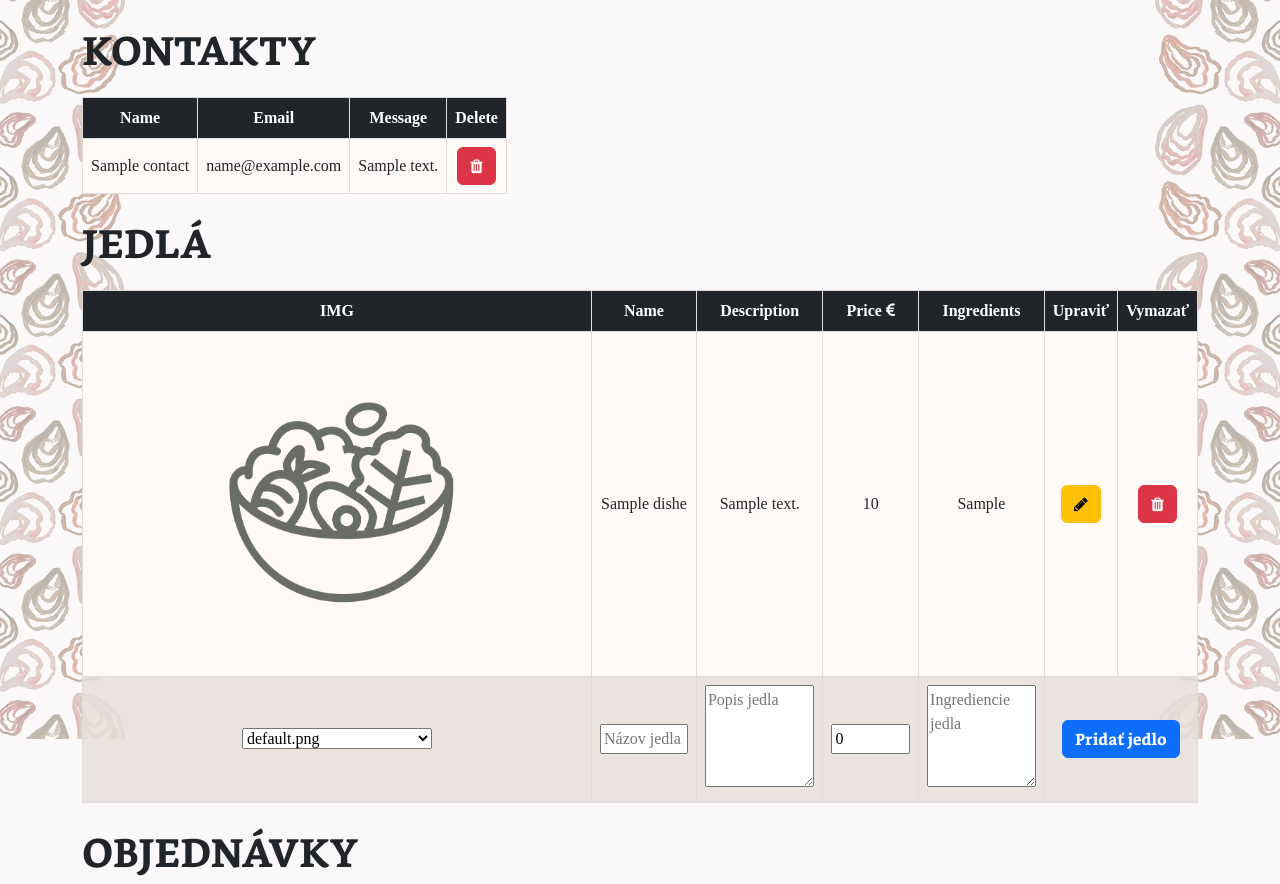
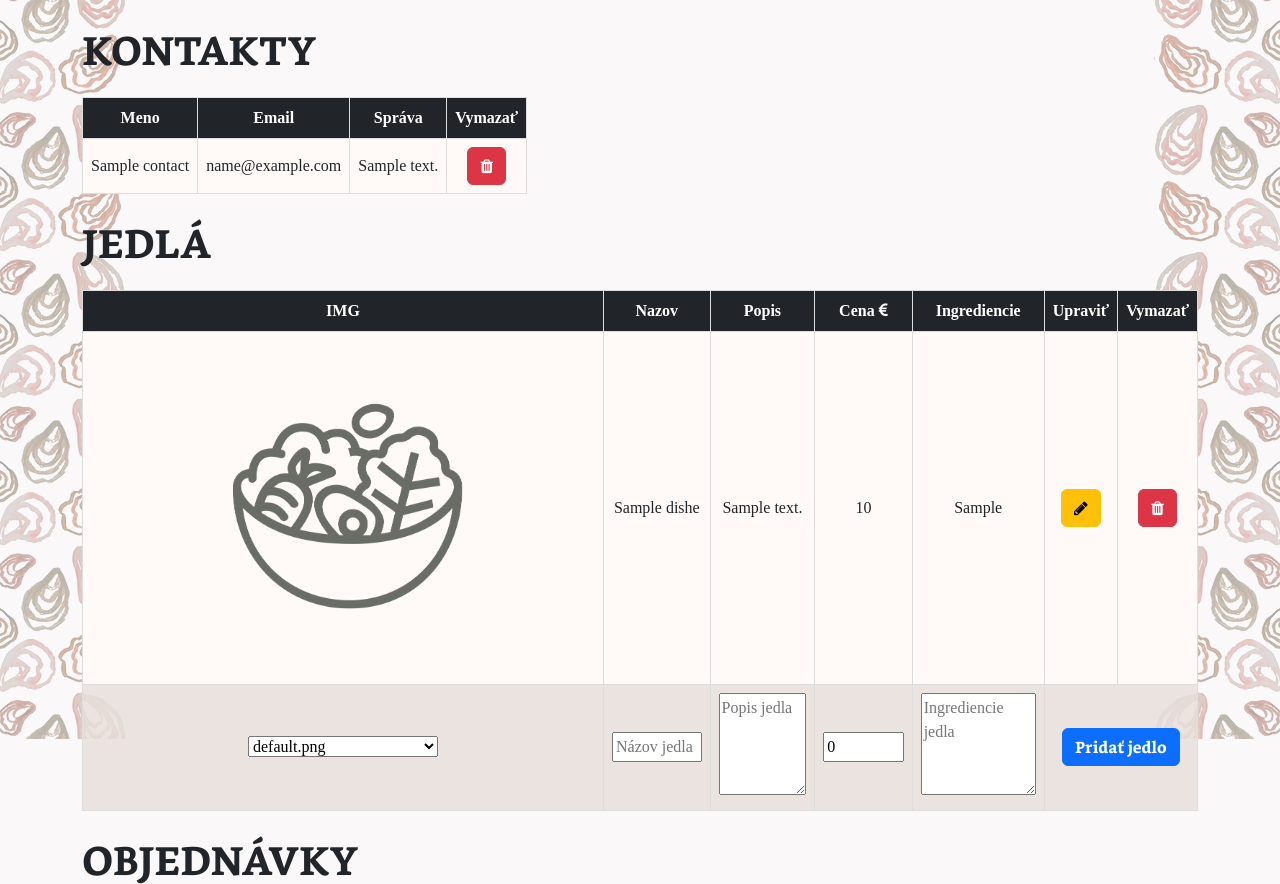
Before and after one commit to diiivol/sj_projekt, a PHP site: page /templates/admin.php in a window 1280 px wide. Shown: the part 61-945 px from the top of the page. Run offline with PHP 8.4, Linux system fonts and the light colour scheme; the visitor is signed in with stand-in values (Sample User, id 1); tables that the repository leaves empty or names only in its code hold one stand-in row (values such as "Sample post"); some web fonts are replaced.

Commit message:
comments

```diff
--- a/_inc/classes/Database.php
+++ b/_inc/classes/Database.php
@@ -12,11 +12,6 @@ class Database
      * @var PDO Objekt pripojenia PDO.
      */
     protected $connection;
-
-    public function __destruct()
-    {
-        $this->connection = null;
-    }
 
     protected function connect(): PDO
     {
--- a/_inc/classes/Order.php
+++ b/_inc/classes/Order.php
@@ -19,10 +19,10 @@ class Order extends Database
      * $cartItems - POLOZKY V KOSIKU
      * $totalPrice - CELKOVA CENA OBJEDNAVKY
      */
-    public function insert(int $userId, array $cartItems, float $totalPrice, string $name, string $street, string $city, string $postcode): bool
+    public function insert(int $userId, array $cartItems, float $totalPrice, string $name, string $street, string $city, string $postcode): void
     {
         try {
-            // Vytvorte príkaz SQL na vloženie novej objednávky
+
             $sql = "INSERT INTO orders (user_id, order_date, total_price, name, street, city, postcode) VALUES (:user_id, NOW(), :total_price, :name, :street, :city, :postcode)";
             $stmt = $this->db->prepare($sql);
             $stmt->execute([
@@ -42,12 +42,10 @@ class Order extends Database
                 $stmt->execute([':order_id' => $orderId, ':product_id' => $id, ':quantity' => $quantity]);
             }
 
-            // Ak je všetko úspešné, vráti true
-            return true;
         } catch (PDOException $e) {
-            // Ak sa vyskytne chyba, vráti false
+
             echo $e->getMessage();
-            return false;
+
         }
     }
 
@@ -90,7 +88,7 @@ class Order extends Database
      *
      * $userId - ID používateľa. Ak je null, vyberie všetky objednávky.
      */
-    public function select(int $userId = null): array|bool
+    public function select(int $userId = null): array
     {
         try {
             // Ak je špecifikované ID používateľa, získajte len ich objednávky
@@ -104,15 +102,12 @@ class Order extends Database
                 $stmt = $this->db->query($sql);
             }
 
-            // Získajte všetky objednávky
+
             $orders = $stmt->fetchAll(PDO::FETCH_OBJ);
 
             return $orders;
         } catch (PDOException $e) {
-            // Ak nastane chyba, vráťte false
             echo $e->getMessage();
-
-            return false;
         }
     }
 
@@ -121,7 +116,7 @@ class Order extends Database
      *
      * $orderId - ID objednávky.
      */
-    public function select_dishes(int $orderId): array|bool
+    public function select_dishes(int $orderId): array
     {
         try {
             // Vytvoríme SQL príkaz pre získanie jedál v objednávke
@@ -134,9 +129,8 @@ class Order extends Database
             $items = $stmt->fetchAll(PDO::FETCH_OBJ);
             return $items;
         } catch (PDOException $e) {
-            // Ak nastane chyba, vrátime false
+
             echo $e->getMessage();
-            return false;
         }
     }
 
--- a/templates/404.php
+++ b/templates/404.php
@@ -1,5 +1,5 @@
 <?php
-include_once 'partials/header.php';
+require_once 'partials/header.php';
 ?>
 
 <!-- Obsah -->
@@ -9,5 +9,5 @@ include_once 'partials/header.php';
 </div>
 
 <?php
-include_once 'partials/footer.php'
+require_once 'partials/footer.php'
 ?>
--- a/templates/about-us.php
+++ b/templates/about-us.php
@@ -1,5 +1,5 @@
 <?php
-include_once 'partials/header.php';
+require_once 'partials/header.php';
 ?>
 
 <!-- About Us -->
@@ -29,5 +29,5 @@ include_once 'partials/header.php';
 </div>
 
 <?php
-include_once 'partials/footer.php'
+require_once 'partials/footer.php'
 ?>
--- a/templates/admin.php
+++ b/templates/admin.php
@@ -1,5 +1,5 @@
 <?php
-include_once 'partials/header.php';
+require_once 'partials/header.php';
 
 if (!isset($_SESSION['logged_in']) || $_SESSION['logged_in'] != true || $_SESSION['user_role'] == 0) {
     header('Location: 404.php');
@@ -152,10 +152,10 @@ $contacts = $contact_object->select();
         <div class="container pt-3 mb-4 contacts-table">
             <table class="admin-table">
                 <tr>
-                    <th>Name</th>
+                    <th>Meno</th>
                     <th>Email</th>
-                    <th>Message</th>
-                    <th>Delete</th>
+                    <th>Správa</th>
+                    <th>Vymazať</th>
                 </tr>
                 <?php foreach ($contacts as $c): ?>
                 <tr>
@@ -185,19 +185,18 @@ $contacts = $contact_object->select();
             <div class="container pt-3 mb-4 dishes-table">
                 <table class="admin-table">
                     <tr>
-                    <!-- Table headers -->
                         <th>IMG</th>
-                    <th>Name</th>
-                    <th>Description</th>
-                    <th>Price <i class="fa fa-eur"></i></th>
-                    <th>Ingredients</th>
+                        <th>Nazov</th>
+                        <th>Popis</th>
+                        <th>Cena <i class="fa fa-eur"></i></th>
+                        <th>Ingrediencie</th>
                         <th>Upraviť</th>
                         <th>Vymazať</th>
                     </tr>
-                <!-- Prejdite cez každé jedlo v poli $dishes -->
+                    <!-- každé jedlo v poli $dishes -->
                     <?php foreach ($dishes as $d): ?>
                         <tr>
-                    <!-- Zobraziť podrobnosti o jedle -->
+                            <!-- podrobnosti o jedle -->
                             <td class="dish-image">
                                 <?php
                                 $imagePath = "../assets/img/dishes/" . $d->image;
@@ -304,7 +303,6 @@ $contacts = $contact_object->select();
                                 <p>Dátum objednávky: <?= $o->order_date ?></p>
                                 <p>Meno: <?= $o->name ?></p>
                                 <p>Adresa: <?= $o->street ?>, <?= $o->city ?>, <?= $o->postcode ?></p>
-                        <p>------------------------------------</p>
                                 <?php
                                 // pole na uloženie názvov položiek v objednávke
                                 $itemNames = array();
@@ -317,7 +315,8 @@ $contacts = $contact_object->select();
                                 $itemNamesString = implode('<br>', $itemNames);
                                 ?>
                                 <p><?= $itemNamesString ?></p>
-                        <h4>Cena: <?= $o->total_price ?>€</h4>
+                                <p>----------------------------------------------------------------</p>
+                                <h4><?= $o->total_price ?>€</h4>
                                 <form action="" method="POST">
                                     <button type="submit" name="delete_order" value="<?= $o->id ?>" class="btn btn-danger mt-2">Vymazať</button>
                                 </form>
@@ -334,5 +333,5 @@ $contacts = $contact_object->select();
 
 <?php
 // Zahrnutie footeru
-include 'partials/footer.php';
+require_once 'partials/footer.php';
 ?>
--- a/templates/contacts.php
+++ b/templates/contacts.php
@@ -1,5 +1,5 @@
 <?php
-include_once 'partials/header.php';
+require_once 'partials/header.php';
 
 // // // // CONTACT // // //
 $contact_object = new Contact();
@@ -117,5 +117,5 @@ if (isset($_POST['contact_submitted'])) {
 <!-- Copyright -->
 <!--  -->
 <?php
-include_once 'partials/footer.php'
+require_once 'partials/footer.php'
 ?>
--- a/templates/index.php
+++ b/templates/index.php
@@ -1,6 +1,6 @@
 <?php
 
-include_once 'partials/header.php';
+require_once 'partials/header.php';
 
 ?>
 <!--  -->
--- a/templates/login.php
+++ b/templates/login.php
@@ -1,6 +1,6 @@
 <?php
 
-include_once 'partials/header.php';
+require_once 'partials/header.php';
 
 if (isset($_SESSION['logged_in']) && $_SESSION['logged_in'] == true) {
     header('Location: admin.php');
@@ -48,5 +48,5 @@ if (isset($_POST['user_login'])) {
     </div>
 </div>
 <?php
-include 'partials/footer.php';
+require_once 'partials/footer.php';
 ?>
--- a/templates/logout.php
+++ b/templates/logout.php
@@ -1,6 +1,6 @@
 <?php
 
-include_once 'partials/header.php';
+require_once 'partials/header.php';
 
 ?>
 <main>
@@ -20,5 +20,5 @@ include_once 'partials/header.php';
     </section>
 </main>
 <?php
-include 'partials/footer.php';
+require_once 'partials/footer.php';
 ?>
--- a/templates/partials/header.php
+++ b/templates/partials/header.php
@@ -5,7 +5,7 @@
  * Nastavuje objekt stránky a zahrňuje potrebné štýly a skripty.
  */
 
-require('../_inc/config.php');
+require_once('../_inc/config.php');
 
 /**
  * Základný názov aktuálneho skriptu sa získa a použije na vytvorenie nového objektu Page.
```
Also changed, not shown: templates/menu.php (+2 -5 lines), templates/register.php (+2 -5 lines), templates/thank.php (+2 -5 lines), templates/user.php (+6 -5 lines). Lines whose indentation alone changed are shown as unchanged.
